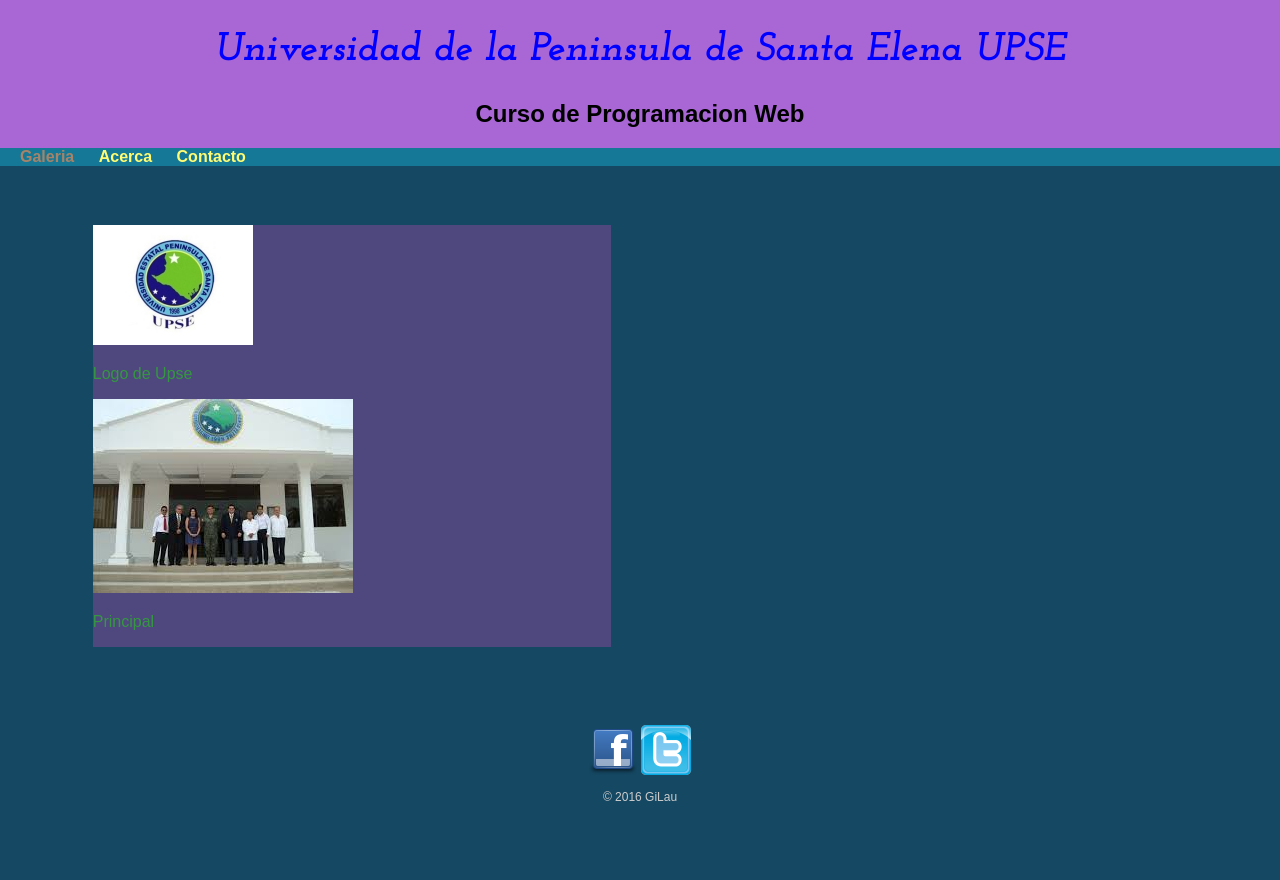
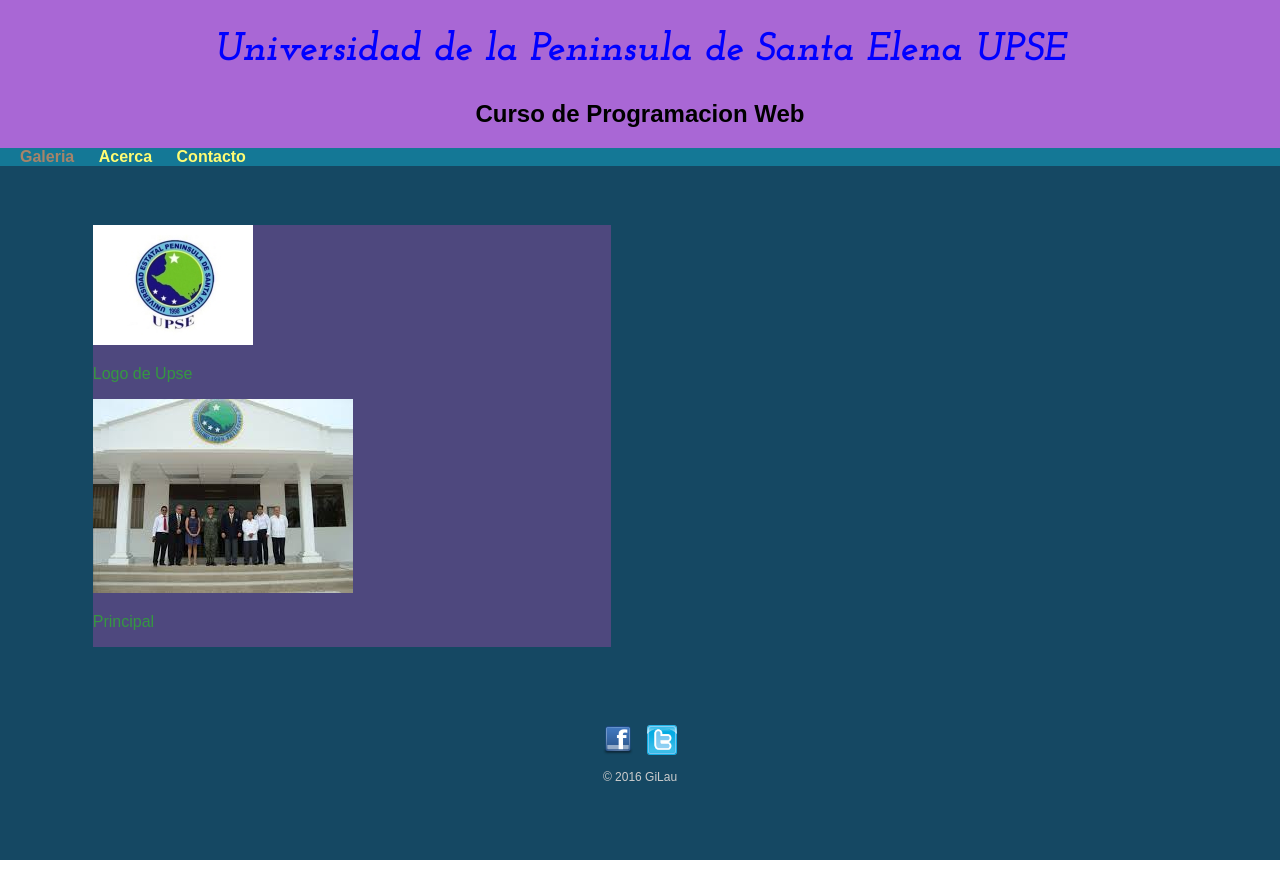
Before and after one commit to GiLau/UPSE_ProgramacionWeb, a plain HTML site: page index.html in a window 1280 px wide. Drawn offline with Linux system fonts and the light colour scheme.

Commit message:
configuracion de iconos social media

```diff
--- a/css/main.css
+++ b/css/main.css
@@ -105,9 +105,16 @@ nav a:hover{
 }
 
 footer{
+
 	font-size: 0.75em;
 	text-align: center;
 	clear: both;
 	padding-top: 50px;
 	color: #ccc;
+
 }
+.social-icon {
+	width: 30px;
+	height: 30px;
+	margin: 0 5px;
+}
--- a/index.html
+++ b/index.html
@@ -27,9 +27,11 @@
 
 		<nav>
 			<ul>
+
 				<li><a href="index.html" class="selected">Galeria</a></li>
 				<li><a href="about.thml">Acerca</a></li>
 				<li><a href="contact.html">Contacto</a></li>
+
 			</ul>
 
 		</header>
@@ -52,15 +54,16 @@
 
 				<footer>
 					<a href= "https://facebook.com/">
-					<img src="img/facebook-1.jpg" alt="facebook logo">
+					<img src="img/facebook-1.jpg" alt="facebook logo" class="social-icon">
 					</a>
 					<a href= "https://twitter.com/">
-					<img src="img/twitt.png" alt="Twitter logo">
+					<img src="img/twitt.png" alt="Twitter logo" class="social-icon">
 					</a>
 					<p>&copy; 2016 GiLau </p>
 
 
 				</footer>
+
 			</div>
 	</body>
 </html>
```
